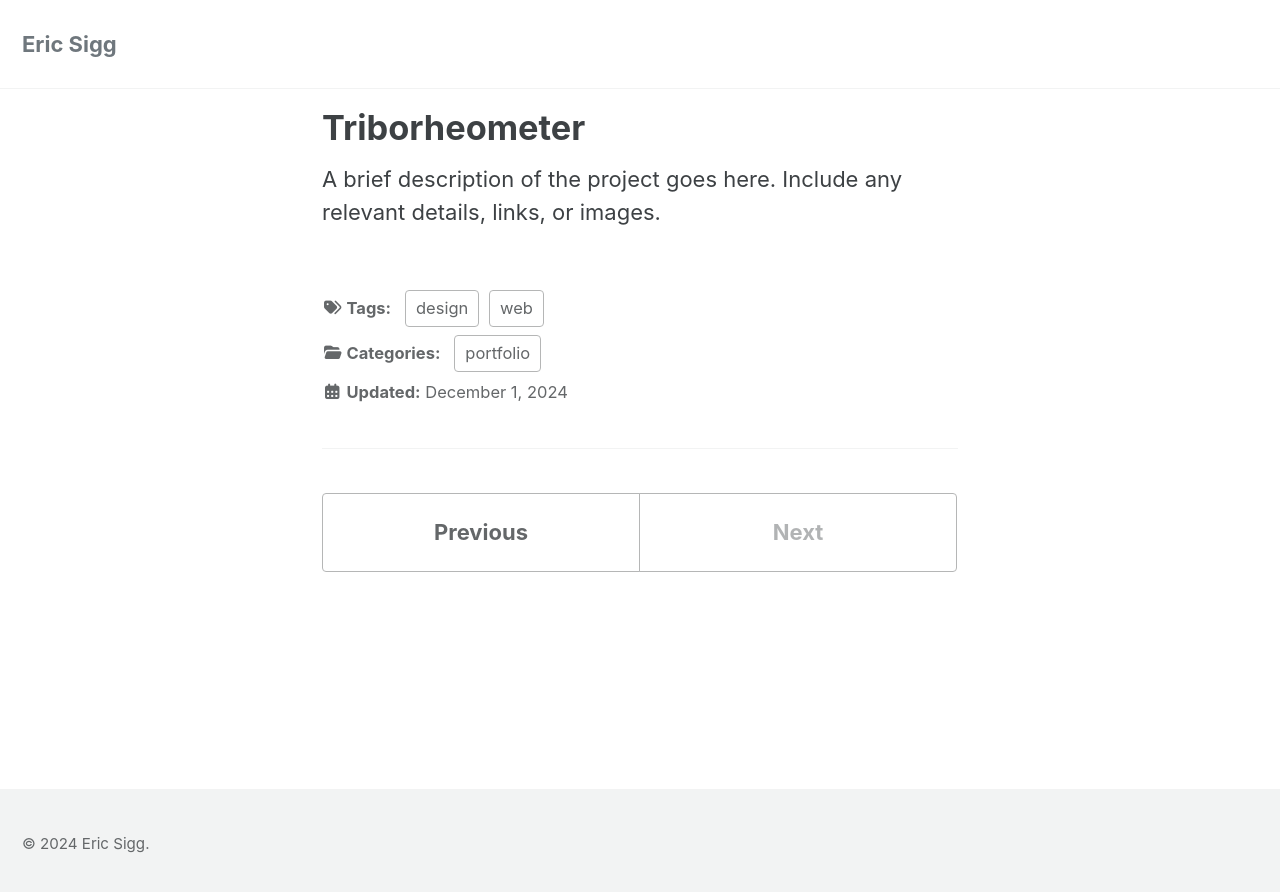
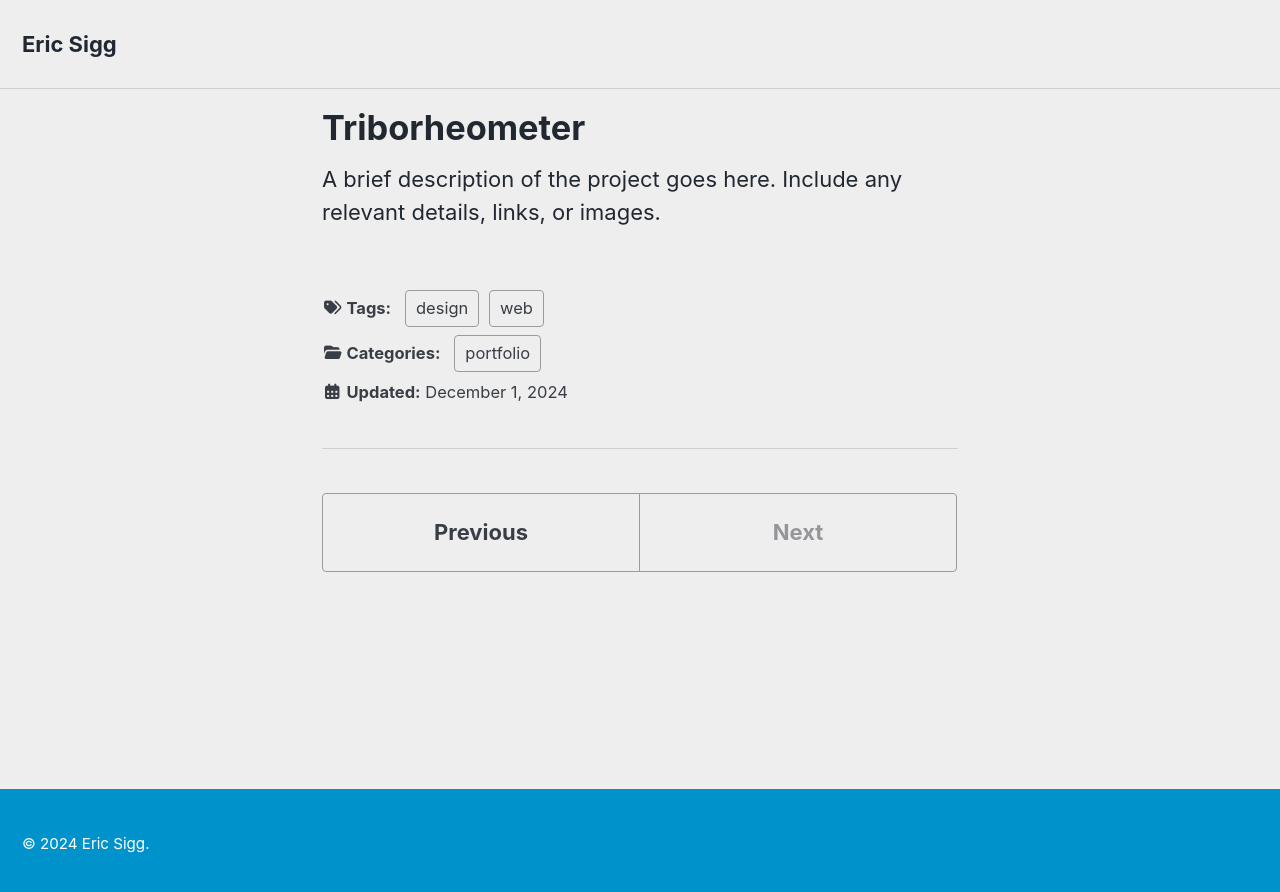
Before and after one commit to ericsigg1/ericsigg.github.io, a Jekyll site: the page built from _portfolio/triborheometer.md, in a window 1280 px wide. Shown: the top 892 px of the page. Built offline with Jekyll 4.4.1, drawn with Linux system fonts in a browser that asks for light colours; cached includes are drawn as plain includes.

Commit message:
changed stuff

```diff
--- a/_config.yml
+++ b/_config.yml
@@ -12,7 +12,7 @@
 
 # theme                  : "minimal-mistakes-jekyll"
 # remote_theme           : "mmistakes/minimal-mistakes"
-minimal_mistakes_skin    : "default" # "air", "aqua", "contrast", "dark", "dirt", "neon", "mint", "plum", "sunrise"
+minimal_mistakes_skin    : "air" # "air", "aqua", "contrast", "dark", "dirt", "neon", "mint", "plum", "sunrise"
 
 # Site Settings
 locale                   : "en-US"
@@ -43,7 +43,7 @@
     # https://developers.facebook.com/docs/plugins/comments
     appid                :
     num_posts            : # 5 (default)
-    colorscheme          : # "light" (default), "dark"
+    colorscheme          : "dark" # "light" (default), "dark"
   utterances:
     theme                : # "github-light" (default), "github-dark"
     issue_term           : # "pathname" (default)
@@ -213,7 +213,7 @@
   # enabled: true
   debug: false
   collection: 'posts'
-  per_page: 10
+  per_page: 100
   permalink: '/page/:num/'
   title: ':title - page :num'
   limit: 0
```
Also changed, not shown: _pages/index.md (+1 -0 lines).
